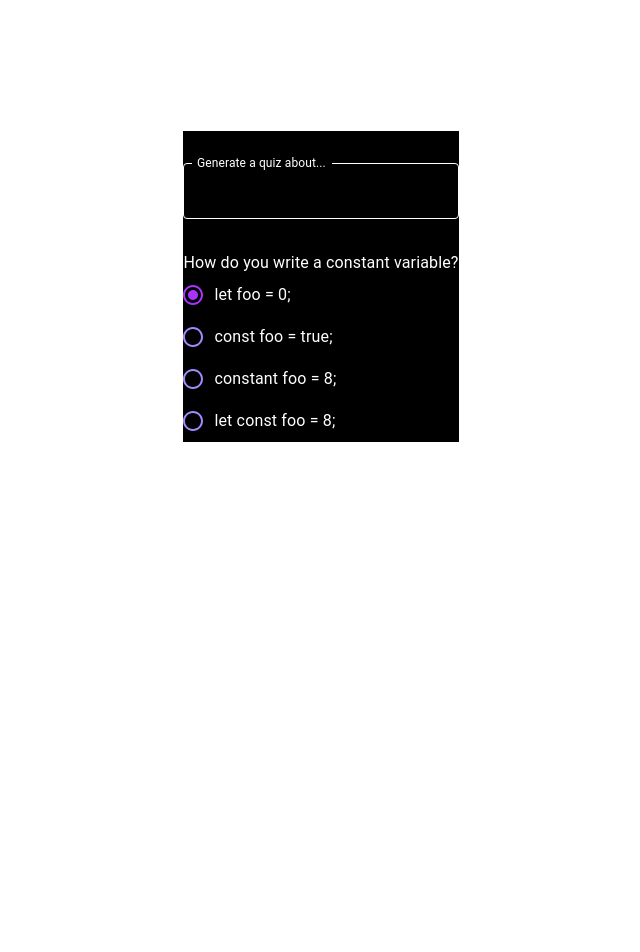
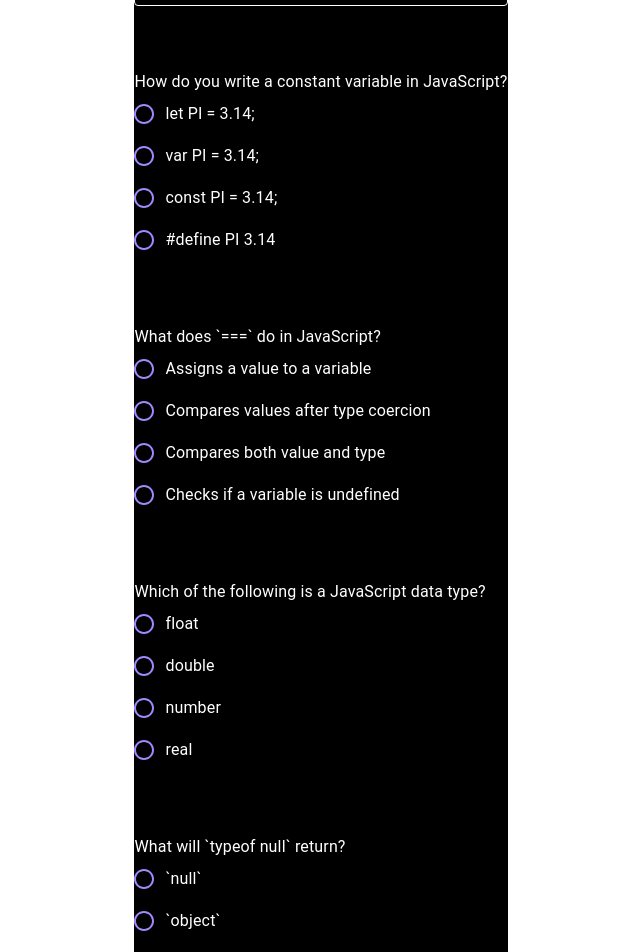
Before and after one commit to freequizapp/website, a React (Vite) app in the folder frontend/: page / in a window 1280 px wide. Shown: the part 114-1066 px from the top of the page, without its empty margins (319-959 px from the left). Before the commit the page ends 800 px from the top, so only its background shows below. Built offline with nearby package versions, Linux system fonts and the light colour scheme; some icons are missing.

Commit message:
add more

```diff
--- a/frontend/components/MultipleChoice.tsx
+++ /dev/null
@@ -1,46 +0,0 @@
-import Radio from "@mui/material/Radio";
-import RadioGroup from "@mui/material/RadioGroup";
-import FormControlLabel from "@mui/material/FormControlLabel";
-import FormControl from "@mui/material/FormControl";
-import FormLabel from "@mui/material/FormLabel";
-
-function MultipleChoice() {
-  return (
-    <div>
-      <FormControl className="text-white">
-        <FormLabel id="demo-radio-buttons-group-label" className="text-white">
-          How do you write a constant variable?
-        </FormLabel>
-        <RadioGroup
-          aria-labelledby="demo-radio-buttons-group-label"
-          defaultValue="female"
-          name="radio-buttons-group"
-          className="text-white"
-        >
-          <FormControlLabel
-            value="female"
-            control={<Radio />}
-            label="let foo = 0;"
-          />
-          <FormControlLabel
-            value="male"
-            control={<Radio />}
-            label="const foo = true;"
-          />
-          <FormControlLabel
-            value="other"
-            control={<Radio />}
-            label="constant foo = 8;"
-          />
-          <FormControlLabel
-            value="other"
-            control={<Radio />}
-            label="let const foo = 8;"
-          />
-        </RadioGroup>
-      </FormControl>
-    </div>
-  );
-}
-
-export default MultipleChoice;
--- a/frontend/src/App.tsx
+++ b/frontend/src/App.tsx
@@ -1,11 +1,24 @@
+import { useState, useEffect } from "react";
 import "./App.css";
-import MultipleChoice from "../components/MultipleChoice";
-import SearchBar from "../components/SearchBar";
+import MultipleChoice from "./components/MultipleChoice";
+import SearchBar from "./components/SearchBar";
+import questionsJson from "./testing.json";
+import type { question } from "./types/question";
+
 function App() {
+  const [questions, setQuestions] = useState<question[] | null>(null);
+
+  useEffect(() => {
+    setQuestions(questionsJson);
+  }, []);
+
   return (
-    <div className="home-background flex flex-col justify-center bg-black">
+    <div className="home-background flex flex-col justify-center bg-black w-full">
       <SearchBar />
-      <MultipleChoice />
+      {questions &&
+        questions.map((q, index) => (
+          <MultipleChoice key={index} question={q} />
+        ))}
     </div>
   );
 }
--- /dev/null
+++ b/frontend/src/components/MultipleChoice.tsx
@@ -0,0 +1,38 @@
+import Radio from "@mui/material/Radio";
+import RadioGroup from "@mui/material/RadioGroup";
+import FormControlLabel from "@mui/material/FormControlLabel";
+import FormControl from "@mui/material/FormControl";
+import FormLabel from "@mui/material/FormLabel";
+import type { question } from "../types/question";
+
+type MultipleChoiceProp = {
+  question: question;
+};
+
+function MultipleChoice({ question }: MultipleChoiceProp) {
+  return (
+    <div className="my-8 w-full min-w-l flex justify-start items-center">
+      <FormControl className="text-white">
+        <FormLabel id="demo-radio-buttons-group-label">
+          {question.question}
+        </FormLabel>
+        <RadioGroup
+          aria-labelledby="demo-radio-buttons-group-label"
+          name="radio-buttons-group"
+        >
+          {question &&
+            question.answers.map((answer, index) => (
+              <FormControlLabel
+                control={<Radio />}
+                label={answer.text}
+                value={answer.text}
+                key={index}
+              />
+            ))}
+        </RadioGroup>
+      </FormControl>
+    </div>
+  );
+}
+
+export default MultipleChoice;
--- /dev/null
+++ b/frontend/src/testing.json
@@ -0,0 +1,127 @@
+[
+  {
+    "question": "How do you write a constant variable in JavaScript?",
+    "answers": [
+      {
+        "text": "let PI = 3.14;",
+        "correct": false,
+        "reason": "`let` allows reassignment, so it's not a constant."
+      },
+      {
+        "text": "var PI = 3.14;",
+        "correct": false,
+        "reason": "`var` is function-scoped and not constant."
+      },
+      {
+        "text": "const PI = 3.14;",
+        "correct": true,
+        "reason": "`const` declares a variable that cannot be reassigned."
+      },
+      {
+        "text": "#define PI 3.14",
+        "correct": false,
+        "reason": "This is C/C++ syntax, not JavaScript."
+      }
+    ]
+  },
+  {
+    "question": "What does `===` do in JavaScript?",
+    "answers": [
+      {
+        "text": "Assigns a value to a variable",
+        "correct": false,
+        "reason": "Assignment uses `=` not `===`."
+      },
+      {
+        "text": "Compares values after type coercion",
+        "correct": false,
+        "reason": "`==` compares with type coercion; `===` does not."
+      },
+      {
+        "text": "Compares both value and type",
+        "correct": true,
+        "reason": "`===` checks for strict equality."
+      },
+      {
+        "text": "Checks if a variable is undefined",
+        "correct": false,
+        "reason": "`typeof x === 'undefined'` can do that, but `===` itself just compares."
+      }
+    ]
+  },
+  {
+    "question": "Which of the following is a JavaScript data type?",
+    "answers": [
+      {
+        "text": "float",
+        "correct": false,
+        "reason": "JavaScript uses `number` for all numeric values, no `float` type."
+      },
+      {
+        "text": "double",
+        "correct": false,
+        "reason": "`double` is from C/C++, not JavaScript."
+      },
+      {
+        "text": "number",
+        "correct": true,
+        "reason": "`number` is a valid primitive data type in JavaScript."
+      },
+      {
+        "text": "real",
+        "correct": false,
+        "reason": "`real` is not a recognized type in JavaScript."
+      }
+    ]
+  },
+  {
+    "question": "What will `typeof null` return?",
+    "answers": [
+      {
+        "text": "`null`",
+        "correct": false,
+        "reason": "It looks like it should return `null`, but doesn't."
+      },
+      {
+        "text": "`object`",
+        "correct": true,
+        "reason": "This is a well-known quirk in JavaScript."
+      },
+      {
+        "text": "`undefined`",
+        "correct": false,
+        "reason": "`undefined` is for variables with no assigned value, not `null`."
+      },
+      {
+        "text": "`boolean`",
+        "correct": false,
+        "reason": "`null` is not a boolean."
+      }
+    ]
+  },
+  {
+    "question": "What does `Array.isArray([])` return?",
+    "answers": [
+      {
+        "text": "false",
+        "correct": false,
+        "reason": "It's definitely an array, so this is incorrect."
+      },
+      {
+        "text": "null",
+        "correct": false,
+        "reason": "null is not a valid return value for this method."
+      },
+      {
+        "text": "true",
+        "correct": true,
+        "reason": "Correct — it checks if the argument is an array."
+      },
+      {
+        "text": "undefined",
+        "correct": false,
+        "reason": "`undefined` would be returned if no value was returned, not here."
+      }
+    ]
+  }
+]
--- a/frontend/src/theme.ts
+++ b/frontend/src/theme.ts
@@ -31,6 +31,11 @@ const theme = createTheme({
       styleOverrides: {
         root: {
           color: "#ffffff",
+          "&.Mui-focused": {
+            color: "#ffffff",
+          },
+          width: "100%",
+          textAlign: "left",
         },
       },
     },
--- /dev/null
+++ b/frontend/src/types/question.ts
@@ -0,0 +1,8 @@
+export type question = {
+  question: string;
+  answers: {
+    text: string;
+    correct: boolean;
+    reason: string;
+  }[];
+};
--- a/frontend/tsconfig.app.json
+++ b/frontend/tsconfig.app.json
@@ -6,6 +6,8 @@
     "lib": ["ES2022", "DOM", "DOM.Iterable"],
     "module": "ESNext",
     "skipLibCheck": true,
+    "resolveJsonMOdule": true,
+    "esModuleIterop": true,
 
     /* Bundler mode */
     "moduleResolution": "bundler",
```
Also changed, not shown: frontend/src/components/SearchBar.tsx (renamed from frontend/components/SearchBar.tsx).
